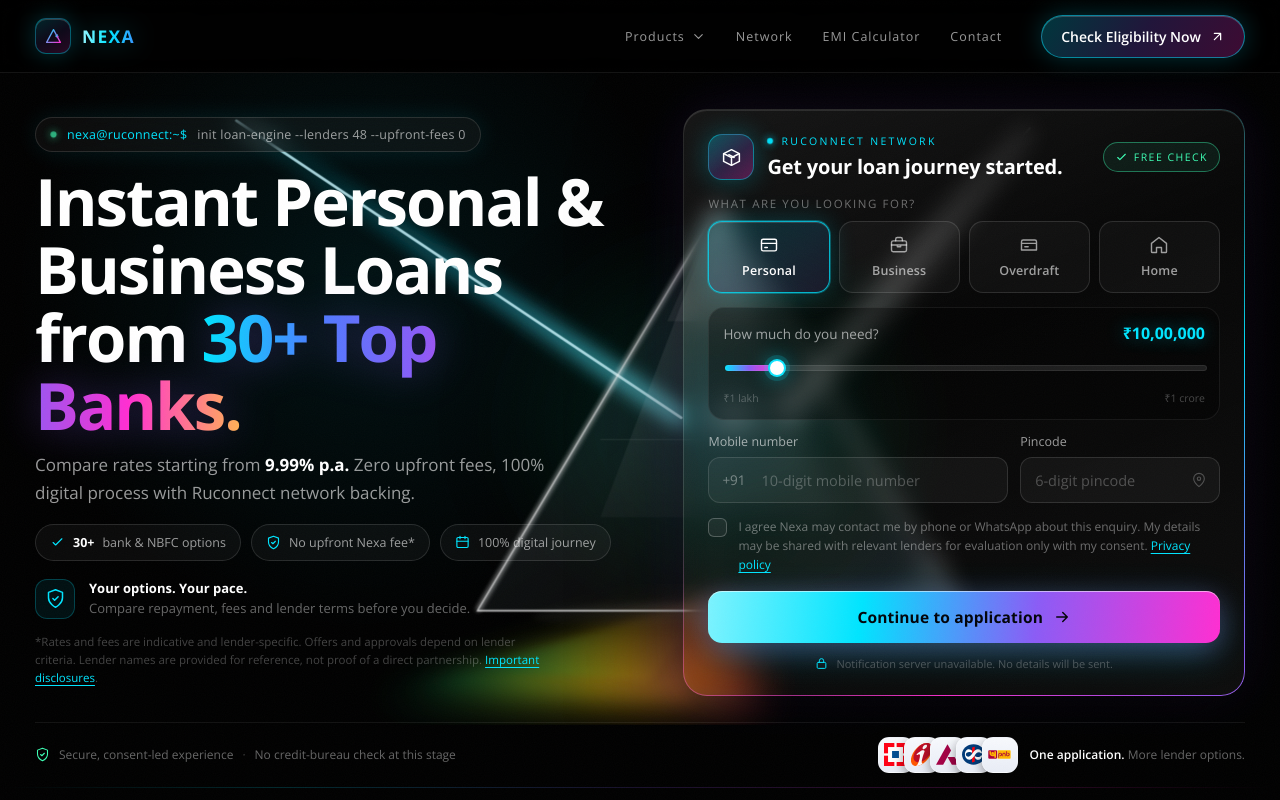
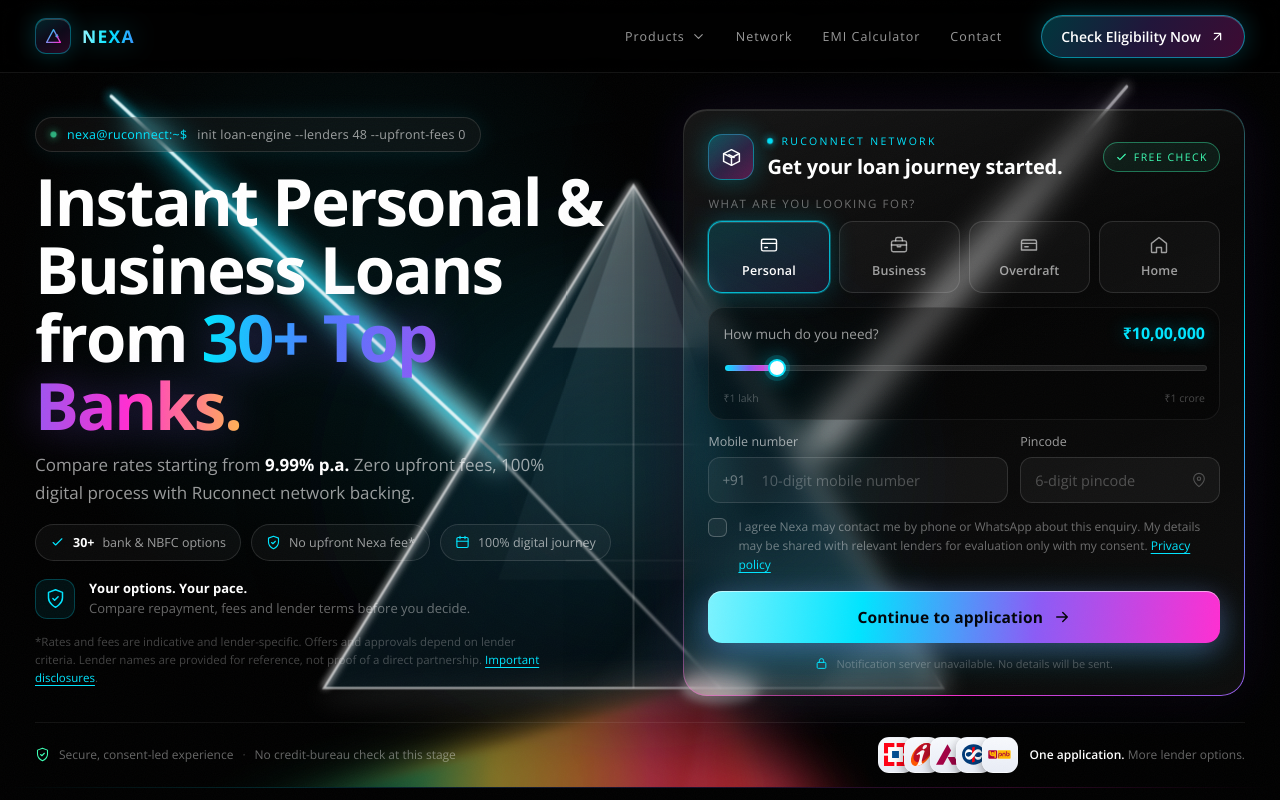
Before and after one commit to atharvaayewale/NEXA-CAPITAL, a website: page index.html in a window 1280 px wide. Shown: the top 800 px of the page. Drawn offline with Linux system fonts and the light colour scheme; no server answers.

Commit message:
Make the prism read clearly: darker glass, stronger beams, richer rainbow
- The glass body was a milky white film that washed the triangle out; it now
  renders as dark smoked glass (#0B2530 -> #06131A) with a bright top facet and
  crisp lit edges, so the shape reads instantly against the void.
- Both beams got a wider glow, a mid halo and a bright core; a light path from
  the entry point to the base and a base flare show the light travelling
  through the glass.
- The rainbow fan is wider and richer: green -> lime -> yellow -> orange ->
  rose -> red, masked so it dissolves before it can smear over the next
  section. Prism scaled up to min(880px, 68vw) and nudged left of the lead card.

Co-authored-by: arena-agent <297053741+arena-agent@users.noreply.github.com>

```diff
--- a/index.html
+++ b/index.html
@@ -242,7 +242,7 @@
        including 8K canvases: a glass triangle, a cyan beam and a white beam entering it,
        and the rainbow fan leaving the lower edge. Sits under the copy and the lead card. */
     .prism-scene{ position:absolute; inset:0; display:grid; place-items:center; }
-    .prism-rig{ position:relative; width:min(700px, 58vw); aspect-ratio:9 / 8; transform:translateX(-1%) translateY(-1%); }
+    .prism-rig{ position:relative; width:min(880px, 68vw); aspect-ratio:9 / 8; transform:translateX(-3%) translateY(-2%); }
     .prism-rig .scene{ width:100%; height:100%; display:block; overflow:visible; }
     .scene .spectrum{ animation:spectrum-breathe 7.5s ease-in-out infinite; transform-origin:50% 62%; }
     .scene .beam-cyan{ animation:beam-breathe 5.6s ease-in-out infinite; }
@@ -1052,90 +1052,101 @@
             <svg class="scene" viewBox="0 0 900 800" fill="none" xmlns="http://www.w3.org/2000/svg">
               <defs>
                 <radialGradient id="px-halo" cx="50%" cy="50%" r="50%">
-                  <stop offset="0%" stop-color="#0E7490" stop-opacity=".34"/>
-                  <stop offset="55%" stop-color="#10B981" stop-opacity=".10"/>
+                  <stop offset="0%" stop-color="#22D3EE" stop-opacity=".46"/>
+                  <stop offset="45%" stop-color="#0E7490" stop-opacity=".22"/>
                   <stop offset="100%" stop-color="#000000" stop-opacity="0"/>
                 </radialGradient>
-                <linearGradient id="px-glass" x1="300" y1="140" x2="820" y2="650" gradientUnits="userSpaceOnUse">
-                  <stop offset="0%" stop-color="#FFFFFF" stop-opacity=".14"/>
-                  <stop offset="35%" stop-color="#BFF0FF" stop-opacity=".07"/>
-                  <stop offset="70%" stop-color="#FFFFFF" stop-opacity=".04"/>
-                  <stop offset="100%" stop-color="#7FD8F5" stop-opacity=".12"/>
+                <linearGradient id="px-glass" x1="200" y1="120" x2="820" y2="680" gradientUnits="userSpaceOnUse">
+                  <stop offset="0%" stop-color="#6EE7F5" stop-opacity=".14"/>
+                  <stop offset="30%" stop-color="#0B2530" stop-opacity=".55"/>
+                  <stop offset="62%" stop-color="#06131A" stop-opacity=".62"/>
+                  <stop offset="100%" stop-color="#7FD8F5" stop-opacity=".10"/>
                 </linearGradient>
-                <linearGradient id="px-glass-inner" x1="560" y1="140" x2="560" y2="640" gradientUnits="userSpaceOnUse">
-                  <stop offset="0%" stop-color="#FFFFFF" stop-opacity=".18"/>
+                <linearGradient id="px-glass-inner" x1="470" y1="150" x2="470" y2="660" gradientUnits="userSpaceOnUse">
+                  <stop offset="0%" stop-color="#EAFDFF" stop-opacity=".18"/>
+                  <stop offset="45%" stop-color="#9BE8FF" stop-opacity=".07"/>
                   <stop offset="100%" stop-color="#FFFFFF" stop-opacity="0"/>
                 </linearGradient>
                 <linearGradient id="px-beam-cyan" x1="0" y1="0" x2="1" y2="1">
                   <stop offset="0%" stop-color="#00E5FF" stop-opacity="0"/>
-                  <stop offset="50%" stop-color="#22D3EE" stop-opacity=".5"/>
-                  <stop offset="100%" stop-color="#67E8F9" stop-opacity=".92"/>
+                  <stop offset="45%" stop-color="#22D3EE" stop-opacity=".75"/>
+                  <stop offset="100%" stop-color="#A5F3FC" stop-opacity="1"/>
                 </linearGradient>
                 <linearGradient id="px-beam-white" x1="1" y1="0" x2="0" y2="1">
                   <stop offset="0%" stop-color="#FFFFFF" stop-opacity="0"/>
-                  <stop offset="50%" stop-color="#FFFFFF" stop-opacity=".46"/>
-                  <stop offset="100%" stop-color="#FFFFFF" stop-opacity=".9"/>
+                  <stop offset="45%" stop-color="#FFFFFF" stop-opacity=".65"/>
+                  <stop offset="100%" stop-color="#FFFFFF" stop-opacity="1"/>
                 </linearGradient>
                 <linearGradient id="px-spectrum" x1="0" y1="0" x2="1" y2="0">
-                  <stop offset="0%" stop-color="#10B981" stop-opacity="0"/>
-                  <stop offset="18%" stop-color="#22C55E" stop-opacity=".8"/>
-                  <stop offset="40%" stop-color="#A3E635" stop-opacity=".9"/>
-                  <stop offset="62%" stop-color="#FACC15" stop-opacity=".9"/>
-                  <stop offset="82%" stop-color="#FB923C" stop-opacity=".9"/>
-                  <stop offset="100%" stop-color="#EF4444" stop-opacity=".9"/>
+                  <stop offset="0%" stop-color="#059669" stop-opacity="0"/>
+                  <stop offset="12%" stop-color="#10B981" stop-opacity="1"/>
+                  <stop offset="30%" stop-color="#4ADE80" stop-opacity="1"/>
+                  <stop offset="48%" stop-color="#FDE047" stop-opacity="1"/>
+                  <stop offset="68%" stop-color="#FB923C" stop-opacity="1"/>
+                  <stop offset="86%" stop-color="#F43F5E" stop-opacity="1"/>
+                  <stop offset="100%" stop-color="#DC2626" stop-opacity="1"/>
                 </linearGradient>
-                <!-- the fan dissolves as it travels, so it never smears over the section below -->
-                <radialGradient id="px-fan-fade" cx="62%" cy="80%" r="70%">
-                  <stop offset="0%" stop-color="#FFFFFF" stop-opacity=".95"/>
-                  <stop offset="45%" stop-color="#FFFFFF" stop-opacity=".55"/>
+                <radialGradient id="px-fan-fade" cx="68%" cy="78%" r="72%">
+                  <stop offset="0%" stop-color="#FFFFFF" stop-opacity="1"/>
+                  <stop offset="52%" stop-color="#FFFFFF" stop-opacity=".6"/>
                   <stop offset="100%" stop-color="#FFFFFF" stop-opacity="0"/>
                 </radialGradient>
                 <mask id="px-fan-mask">
-                  <rect x="0" y="560" width="900" height="240" fill="url(#px-fan-fade)"/>
+                  <rect x="0" y="580" width="900" height="220" fill="url(#px-fan-fade)"/>
                 </mask>
                 <linearGradient id="px-floor" x1="0" y1="0" x2="0" y2="1">
-                  <stop offset="0%" stop-color="#FFFFFF" stop-opacity=".09"/>
+                  <stop offset="0%" stop-color="#E0FBFF" stop-opacity=".16"/>
                   <stop offset="100%" stop-color="#FFFFFF" stop-opacity="0"/>
                 </linearGradient>
-                <filter id="px-soft" x="-40%" y="-40%" width="180%" height="180%"><feGaussianBlur stdDeviation="12"/></filter>
-                <filter id="px-soft-sm" x="-40%" y="-40%" width="180%" height="180%"><feGaussianBlur stdDeviation="5"/></filter>
-                <filter id="px-soft-lg" x="-50%" y="-50%" width="200%" height="200%"><feGaussianBlur stdDeviation="26"/></filter>
-                <filter id="px-glow" x="-60%" y="-60%" width="220%" height="220%"><feGaussianBlur stdDeviation="3.4"/></filter>
+                <filter id="px-soft" x="-45%" y="-45%" width="190%" height="190%"><feGaussianBlur stdDeviation="13"/></filter>
+                <filter id="px-soft-sm" x="-45%" y="-45%" width="190%" height="190%"><feGaussianBlur stdDeviation="5"/></filter>
+                <filter id="px-soft-lg" x="-55%" y="-55%" width="210%" height="210%"><feGaussianBlur stdDeviation="30"/></filter>
+                <filter id="px-glow" x="-70%" y="-70%" width="240%" height="240%"><feGaussianBlur stdDeviation="3.6"/></filter>
+                <filter id="px-crisp" x="-50%" y="-50%" width="200%" height="200%"><feGaussianBlur stdDeviation="1.1"/></filter>
               </defs>
 
-              <ellipse class="glow-halo" cx="560" cy="400" rx="360" ry="320" fill="url(#px-halo)" filter="url(#px-soft-lg)"/>
-
-              <!-- beams arriving from the far corners, meeting inside the glass -->
+              <ellipse class="glow-halo" cx="470" cy="430" rx="400" ry="350" fill="url(#px-halo)" filter="url(#px-soft-lg)"/>
+
+              <!-- beams arriving from the far corners -->
               <g class="beam-cyan" style="mix-blend-mode:screen">
-                <path d="M-60 10 L512 392" stroke="url(#px-beam-cyan)" stroke-width="20" stroke-linecap="round" filter="url(#px-soft)"/>
-                <path d="M-60 10 L512 392" stroke="#C9F7FF" stroke-width="3.4" stroke-linecap="round" opacity=".88"/>
+                <path d="M-70 40 L330 412" stroke="url(#px-beam-cyan)" stroke-width="30" stroke-linecap="round" filter="url(#px-soft)"/>
+                <path d="M-70 40 L330 412" stroke="#22D3EE" stroke-width="9" stroke-linecap="round" opacity=".55" filter="url(#px-soft-sm)"/>
+                <path d="M-70 40 L330 412" stroke="#E6FDFF" stroke-width="3.6" stroke-linecap="round"/>
               </g>
               <g class="beam-white" style="mix-blend-mode:screen">
-                <path d="M960 20 L648 384" stroke="url(#px-beam-white)" stroke-width="18" stroke-linecap="round" filter="url(#px-soft)"/>
-                <path d="M960 20 L648 384" stroke="#FFFFFF" stroke-width="3" stroke-linecap="round" opacity=".9"/>
+                <path d="M980 30 L660 400" stroke="url(#px-beam-white)" stroke-width="28" stroke-linecap="round" filter="url(#px-soft)"/>
+                <path d="M980 30 L660 400" stroke="#FFFFFF" stroke-width="8" stroke-linecap="round" opacity=".5" filter="url(#px-soft-sm)"/>
+                <path d="M980 30 L660 400" stroke="#FFFFFF" stroke-width="3.2" stroke-linecap="round"/>
               </g>
-              <ellipse cx="580" cy="388" rx="30" ry="20" fill="#EAFBFF" opacity=".30" filter="url(#px-soft)"/>
-
-              <!-- glass prism: body, inner facets, lit edges -->
+
+              <!-- glass prism -->
               <g>
-                <ellipse cx="560" cy="648" rx="240" ry="18" fill="url(#px-floor)" filter="url(#px-soft-sm)"/>
-                <polygon points="560,120 250,640 870,640" fill="url(#px-glass)"/>
-                <polygon points="560,120 408,520 712,520" fill="url(#px-glass-inner)" opacity=".8"/>
-                <path d="M560 120 L560 640" stroke="rgba(255,255,255,.16)" stroke-width="1.6"/>
-                <path d="M408 420 L712 420" stroke="rgba(255,255,255,.09)" stroke-width="1.3"/>
-                <polygon points="560,120 250,640 870,640" fill="none" stroke="rgba(255,255,255,.5)" stroke-width="2.2"/>
-                <path d="M560 120 L250 640" stroke="rgba(255,255,255,.95)" stroke-width="3" filter="url(#px-glow)"/>
-                <path d="M560 120 L870 640" stroke="rgba(255,255,255,.62)" stroke-width="2.4" filter="url(#px-glow)"/>
-                <path d="M250 640 L870 640" stroke="rgba(255,255,255,.42)" stroke-width="2.2"/>
-                <polygon points="560,120 494,268 626,268" fill="#FFFFFF" opacity=".09"/>
-                <polygon points="770,640 870,640 846,548" fill="#FFFFFF" opacity=".07"/>
+                <ellipse cx="470" cy="662" rx="330" ry="24" fill="url(#px-floor)" filter="url(#px-soft)"/>
+                <polygon points="470,132 150,652 790,652" fill="url(#px-glass)"/>
+                <polygon points="470,132 330,540 610,540" fill="url(#px-glass-inner)" opacity=".85"/>
+                <path d="M470 132 L470 652" stroke="rgba(255,255,255,.22)" stroke-width="1.8"/>
+                <path d="M330 400 L610 400" stroke="rgba(255,255,255,.12)" stroke-width="1.4"/>
+                <path d="M400 520 L640 520" stroke="rgba(255,255,255,.09)" stroke-width="1.2"/>
+                <polygon points="470,132 150,652 790,652" fill="none" stroke="rgba(255,255,255,.6)" stroke-width="2.4"/>
+                <path d="M470 132 L150 652" stroke="#FFFFFF" stroke-width="3.6" filter="url(#px-glow)"/>
+                <path d="M470 132 L790 652" stroke="rgba(255,255,255,.8)" stroke-width="3" filter="url(#px-glow)"/>
+                <path d="M150 652 L790 652" stroke="rgba(255,255,255,.55)" stroke-width="2.6" filter="url(#px-crisp)"/>
+                <polygon points="470,132 386,300 556,300" fill="#FFFFFF" opacity=".14"/>
+                <polygon points="470,132 386,300 470,300" fill="#FFFFFF" opacity=".08"/>
+                <polygon points="660,652 790,652 764,540" fill="#FFFFFF" opacity=".10"/>
               </g>
 
-              <!-- rainbow leaving the lower edge, fading as it fans away -->
+              <!-- light travelling through the glass and leaving the base -->
+              <g style="mix-blend-mode:screen">
+                <path d="M330 412 L560 652" stroke="#FFFFFF" stroke-width="2.6" opacity=".55" filter="url(#px-crisp)"/>
+                <ellipse cx="560" cy="652" rx="40" ry="16" fill="#FFFFFF" opacity=".5" filter="url(#px-soft-sm)"/>
+              </g>
+
+              <!-- rainbow fan leaving the lower edge -->
               <g class="spectrum" style="mix-blend-mode:screen" mask="url(#px-fan-mask)">
-                <polygon points="560,620 90,760 620,772" fill="url(#px-spectrum)" opacity=".8" filter="url(#px-soft-lg)"/>
-                <polygon points="560,620 150,738 520,752" fill="url(#px-spectrum)" opacity=".75" filter="url(#px-soft)"/>
-                <polygon points="560,620 240,716 470,730" fill="url(#px-spectrum)" opacity=".6" filter="url(#px-soft-sm)"/>
+                <polygon points="560,640 -40,812 700,806" fill="url(#px-spectrum)" opacity=".9" filter="url(#px-soft-lg)"/>
+                <polygon points="555,644 20,796 600,792" fill="url(#px-spectrum)" opacity=".95" filter="url(#px-soft)"/>
+                <polygon points="550,648 120,776 520,780" fill="url(#px-spectrum)" opacity=".85" filter="url(#px-soft-sm)"/>
               </g>
             </svg>
           </div>
```
Also changed, not shown: nexa-capital-standalone.html (+66 -55 lines).
